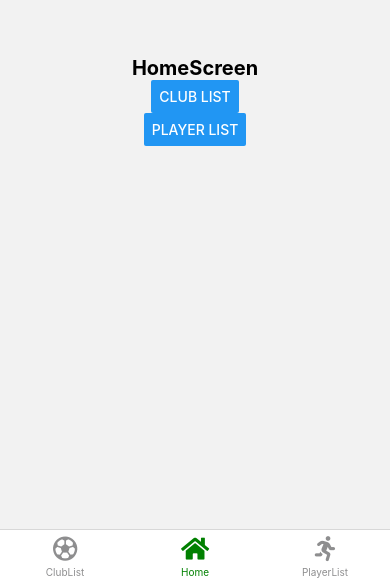
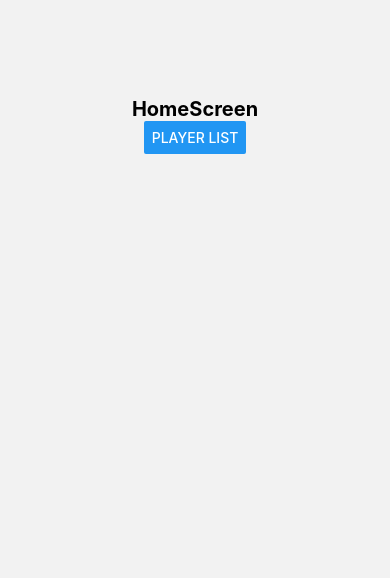
Before and after one commit to YoannDelion/mpg_test, a React Native app: screen /Home in a window 390 px wide. Shown: the part 266-844 px from the top of the page. Built offline with nearby package versions, Linux system fonts and the light colour scheme.

Commit message:
feat(Navigation): removed useless clublistscreen and reset navigation to stack navigation

```diff
--- a/navigation/Navigation.tsx
+++ b/navigation/Navigation.tsx
@@ -1,58 +1,29 @@
 import React from 'react'
 import { NavigationContainer } from '@react-navigation/native'
-import { createBottomTabNavigator } from '@react-navigation/bottom-tabs'
-import { FontAwesome5 } from '@expo/vector-icons'
+import { createNativeStackNavigator } from '@react-navigation/native-stack'
 import HomeScreen from '../screens/HomeScreen'
-import ClubListScreen from '../screens/ClubListScreen'
 import PlayerListScreen from '../screens/PlayerListScreen'
 
-export type RootTabParamList = {
+export type RootStackParamList = {
   Home: undefined
-  ClubList: undefined
   PlayerList: undefined
 }
 
-const Tab = createBottomTabNavigator<RootTabParamList>()
+const Stack = createNativeStackNavigator<RootStackParamList>()
 
 export default function App() {
   return (
     <NavigationContainer>
-      <Tab.Navigator
-        initialRouteName='Home'
-        screenOptions={() => ({
-          tabBarActiveTintColor: 'green',
-        })}
-      >
-        <Tab.Screen
-          name='ClubList'
-          component={ClubListScreen}
-          options={{
-            tabBarIcon: ({ color }) => <TabBarIcon name='futbol' color={color} />,
-          }}
-        />
-        <Tab.Screen
+      <Stack.Navigator initialRouteName='Home'>
+        <Stack.Screen
           name='Home'
           component={HomeScreen}
           options={{
             headerShown: false,
-            tabBarIcon: ({ color }) => <TabBarIcon name='home' color={color} />,
           }}
         />
-        <Tab.Screen
-          name='PlayerList'
-          component={PlayerListScreen}
-          options={{
-            tabBarIcon: ({ color }) => <TabBarIcon name='running' color={color} />,
-          }}
-        />
-      </Tab.Navigator>
+        <Stack.Screen name='PlayerList' component={PlayerListScreen} />
+      </Stack.Navigator>
     </NavigationContainer>
   )
 }
-
-function TabBarIcon(props: {
-  name: React.ComponentProps<typeof FontAwesome5>['name']
-  color: string
-}) {
-  return <FontAwesome5 size={25} {...props} />
-}
--- a/package.json
+++ b/package.json
@@ -11,7 +11,6 @@
   },
   "dependencies": {
     "@react-native-community/picker": "^1.8.1",
-    "@react-navigation/bottom-tabs": "^6.0.9",
     "@react-navigation/native": "^6.0.6",
     "@react-navigation/native-stack": "^6.2.5",
     "expo": "~43.0.2",
--- a/screens/ClubListScreen.tsx
+++ /dev/null
@@ -1,41 +0,0 @@
-import React, { useEffect, useState } from 'react'
-import { StyleSheet, View, Text } from 'react-native'
-import useFetch from '../hooks/useFetch'
-
-export default function ClubListScreen() {
-  const [clubs, setClubs] = useState([])
-
-  const { data, loading, error } = useFetch('https://api.mpg.football/api/data/championship-clubs')
-
-  useEffect(() => {
-    if (data) {
-      setClubs(Object.values(Object.values(data.championshipClubs)))
-    }
-  }, [data])
-
-  return (
-    <View style={styles.container}>
-      <Text style={styles.title}>ClubListScreen</Text>
-      {clubs.map((x) => (
-        <Text key={x.id}>{x.id}</Text>
-      ))}
-    </View>
-  )
-}
-
-const styles = StyleSheet.create({
-  container: {
-    flex: 1,
-    alignItems: 'center',
-    justifyContent: 'center',
-  },
-  title: {
-    fontSize: 20,
-    fontWeight: 'bold',
-  },
-  separator: {
-    marginVertical: 30,
-    height: 1,
-    width: '80%',
-  },
-})
--- a/screens/HomeScreen.tsx
+++ b/screens/HomeScreen.tsx
@@ -1,15 +1,14 @@
 import React from 'react'
 import { StyleSheet, View, Text, Button } from 'react-native'
 import { NativeStackScreenProps } from '@react-navigation/native-stack'
-import { RootTabParamList } from '../navigation/Navigation'
+import { RootStackParamList } from '../navigation/Navigation'
 
-type Props = NativeStackScreenProps<RootTabParamList, 'Home'>
+type Props = NativeStackScreenProps<RootStackParamList, 'Home'>
 
 export default function HomeScreen({ navigation }: Props) {
   return (
     <View style={styles.container}>
       <Text style={styles.title}>HomeScreen</Text>
-      <Button title='Club list' onPress={() => navigation.navigate('ClubList')} />
       <Button title='Player list' onPress={() => navigation.navigate('PlayerList')} />
       <View style={styles.separator} />
     </View>
```
